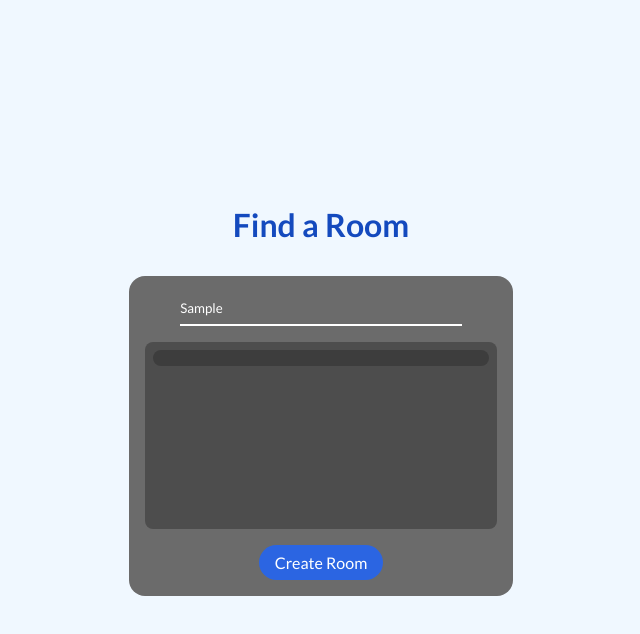
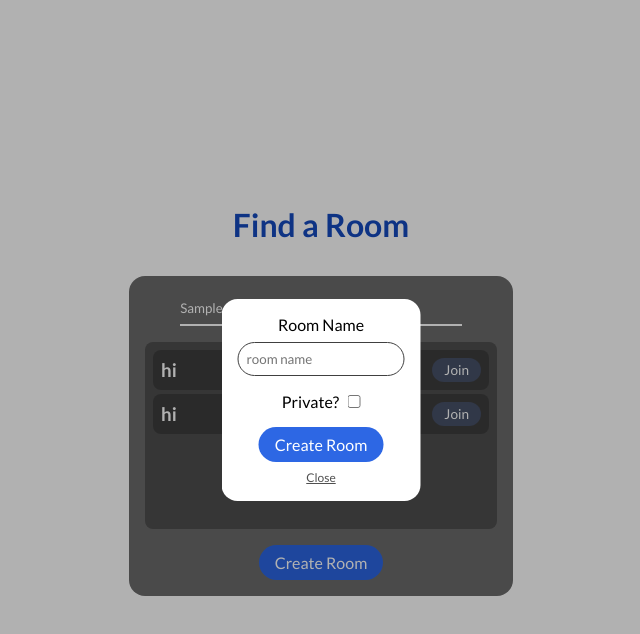
Before and after one commit to cayleb247/24, a Next.js app: page /rooms in a window 1280 px wide. Both pictures are taken after typing "Sample" into the empty fields and a click on the button "Create Room". Shown: the top 634 px of the page, without its empty margins (319-959 px from the left). Built offline with nearby package versions, Linux system fonts and the light colour scheme; no server answers.

Commit message:
Integrate socketIO rooms
Create dialog box to create new rooms
Check if room name is already taken

```diff
--- a/src/app/globals.css
+++ b/src/app/globals.css
@@ -4,7 +4,6 @@ html,
 body {
   max-width: 100vw;
   overflow-x: hidden;
-  background-color: aliceblue;
 }
 
 * {
--- a/src/app/rooms/page.js
+++ b/src/app/rooms/page.js
@@ -1,12 +1,19 @@
 "use client";
 
-import { useState } from "react";
+import { useState, useEffect } from "react";
 import styles from "./rooms.module.css";
 import RoomsList from "@/components/RoomsList";
-import CreateRoomButton from "@/components/CreateRoomButton";
+import CreateRoomDialog from "@/components/CreateRoomDialog";
+import { socket } from "@/socket.js"
 
 export default function Rooms() {
   const [search, setSearch] = useState(null);
+  const [dialogOpen, toggleDialog] = useState(false);
+
+  useEffect(() => {
+    console.log("Connected to socket:", socket.id); // might be undefined immediately
+  }, []);
+
   return (
     <div className={styles.container}>
       <h1 className={styles.title}>Find a Room</h1>
@@ -17,14 +24,14 @@ export default function Rooms() {
           placeholder="search rooms"
           name="search"
           onChange={(e) => {
-            setSearch(e.target.value)
-            console.log(search);
-        }
-        }
+            setSearch(e.target.value);
+          }}
         />
         <RoomsList search={search}></RoomsList>
-        <CreateRoomButton></CreateRoomButton>
+        <button onClick={() => toggleDialog(true)} className={styles.createRoomButton}>Create Room</button>
       </div>
+      <CreateRoomDialog isOpen={dialogOpen} onClose={() => toggleDialog(false)} />
+
     </div>
   );
 }
--- a/src/app/rooms/rooms.module.css
+++ b/src/app/rooms/rooms.module.css
@@ -7,6 +7,7 @@
   flex-direction: column;
   gap: 2rem;
   color: rgba(17, 72, 189, 0.988);
+  position: relative;
 }
 
 .title {
@@ -51,3 +52,18 @@
 .roomsList {
     overflow-y: scroll;
 }
+
+.createRoomButton {
+  font-size: 1rem;
+  box-sizing: border-box;
+  padding: 0.5rem 1rem 0.5rem 1rem;
+  border-radius: 2rem;
+  border: none;
+  cursor: pointer;
+  background-color: rgba(43, 102, 228, 0.988);
+  color: white;
+}
+
+.createRoomButton:hover {
+  background-color: rgba(71, 119, 223, 0.988)
+}
--- a/src/components/CreateRoomButton.js
+++ /dev/null
@@ -1,15 +0,0 @@
-import styles from './CreateRoomButton.module.css'
-
-
-export default function CreateRoomButton() {
-  function createRoom() {
-
-  }
-
-
-  return (
-    <button className={styles.createRoomButton} onClick={createRoom}>
-        Create Room
-    </button>
-  );
-}
--- a/src/components/CreateRoomButton.module.css
+++ /dev/null
@@ -1,14 +0,0 @@
-.createRoomButton {
-  font-size: 1rem;
-  box-sizing: border-box;
-  padding: 0.5rem 1rem 0.5rem 1rem;
-  border-radius: 2rem;
-  border: none;
-  cursor: pointer;
-  background-color: rgba(43, 102, 228, 0.988);
-  color: white;
-}
-
-.createRoomButton:hover {
-  background-color: rgba(71, 119, 223, 0.988)
-}
--- /dev/null
+++ b/src/components/CreateRoomDialog.js
@@ -0,0 +1,74 @@
+import { useState, useRef } from "react";
+import styles from "./CreateRoomDialog.module.css";
+import { socket } from "@/socket.js";
+
+export default function CreateRoomDialog(props) {
+  const [isPrivate, togglePrivate] = useState(false);
+  const [roomNameTaken, setRoomNameTaken] = useState(false);
+
+  const dialogRef = useRef();
+
+  if (props.isOpen && dialogRef.current) {
+    dialogRef.current.showModal(); // imperative DOM method
+  }
+
+  function closeDialog() {
+    dialogRef.current.close();
+    props.onClose(); // notify parent if needed
+  }
+
+  function createRoom(event) {
+    event.preventDefault();
+    const formData = new FormData(event.target); // event.target is the <form>
+    const roomName = formData.get("roomName");
+    socket.emit("room creation", roomName);
+  }
+
+  socket.on('room name taken', () => {
+    setRoomNameTaken(true);
+  })
+
+  return (
+    <dialog ref={dialogRef} className={styles.dialogContainer}>
+      <form onSubmit={createRoom}>
+        <div className={styles.inputContainer}>
+          <label htmlFor="roomName">Room Name</label>
+          <input
+            type="text"
+            name="roomName"
+            id="roomName"
+            placeholder="room name"
+          />
+          {roomNameTaken && <p>room name taken</p>}
+        </div>
+
+        <div className={styles.privacyContainer}>
+          <label htmlFor="roomName">Private?</label>
+          <input
+            type="checkbox"
+            onChange={(e) => {
+              togglePrivate(e.target.checked);
+            }}
+          />
+        </div>
+        {isPrivate && (
+          <div className={styles.inputContainer}>
+            <label htmlFor="roomCode">Room Code</label>
+            <input
+              type="text"
+              name="roomCode"
+              id="roomCode"
+              placeholder="room code"
+            />
+          </div>
+        )}
+        <div className={styles.buttonsContainer}>
+          <button type="submit">Create Room</button>
+          <p className={styles.closeButton} onClick={closeDialog}>
+            Close
+          </p>
+        </div>
+      </form>
+    </dialog>
+  );
+}
--- /dev/null
+++ b/src/components/CreateRoomDialog.module.css
@@ -0,0 +1,78 @@
+.dialogContainer {
+    background-color: white;
+    border-radius: 1rem;
+    box-sizing: border-box;
+    padding: 1rem;
+    position: absolute;
+    top: 50%;
+    left: 50%;
+    transform: translate(-50%, -50%);
+    border: none;
+
+}
+
+.dialogContainer::backdrop {
+    background-color: rgba(0, 0, 0, 0.305);
+}
+
+.dialogContainer form {
+    display: flex;
+    flex-direction: column;
+    align-items: center;
+    gap: 1rem;
+}
+
+.dialogContainer form input {
+    box-sizing: border-box;
+    padding: 0.5rem;
+    border-radius: 2rem;
+    border: 1px solid rgb(64, 64, 64);
+
+}
+
+.dialogContainer form input:focus {
+    outline: none;
+
+}
+
+.dialogContainer form button {
+  font-size: 1rem;
+  box-sizing: border-box;
+  padding: 0.5rem 1rem 0.5rem 1rem;
+  border-radius: 2rem;
+  border: none;
+  cursor: pointer;
+  background-color: rgba(43, 102, 228, 0.988);
+  color: white;
+}
+
+.dialogContainer form button:hover {
+  background-color: rgba(71, 119, 223, 0.988)
+}
+
+.inputContainer {
+    display: flex;
+    flex-direction: column;
+    align-items: center;
+    gap: 0.5rem;
+}
+
+.closeButton {
+    font-size: 0.75rem;
+    color: rgb(80, 80, 80);
+    text-decoration: underline;
+    cursor: pointer;
+}
+
+.privacyContainer {
+    display: flex;
+    gap: 0.5rem;
+    align-items: center;
+}
+
+.buttonsContainer {
+    display: flex;
+    flex-direction: column;
+    align-items: center;
+    gap: 0.5rem;
+}
--- a/src/components/Room.js
+++ b/src/components/Room.js
@@ -6,7 +6,8 @@ export default function Room(props) {
 
   return (
     <div className={styles.roomContainer}>
-        <h3>{props.roomName}</h3>
+        <h3>hi</h3>
+        <button>Join</button>
     </div>
   );
 }
--- a/src/components/Room.module.css
+++ b/src/components/Room.module.css
@@ -6,4 +6,21 @@
   box-sizing: border-box;
   padding: 0.5rem;
   color: white;
+  justify-content: space-between;
+  align-items: center;
 }
+
+.roomContainer button {
+  font-size: 0.85rem;
+  box-sizing: border-box;
+  padding: 0.25rem 0.75rem 0.25rem 0.75rem;
+  border-radius: 2rem;
+  border: none;
+  cursor: pointer;
+  background-color: rgb(70, 80, 103);
+  color: white;
+}
+
+.roomContainer button:hover {
+    background-color: rgb(87, 100, 129);
+}
--- a/src/components/RoomsList.js
+++ b/src/components/RoomsList.js
@@ -1,10 +1,15 @@
 import styles from "./RoomsList.module.css";
 import Room from "./Room.js";
+import { socket } from "@/socket.js"
+import { useEffect } from "react";
 // import rooms from "../../server.js"
 
 export default function RoomsList({ search }) {
-  console.log(search);
+    useEffect(() => {
+    console.log("Connected to sdawadocket:", socket.id); // might be undefined immediately
+  }, []);
   return <div className={styles.roomsListContainer}>
+    <Room></Room>
     <Room></Room>
   </div>;
 }
--- a/src/components/RoomsList.module.css
+++ b/src/components/RoomsList.module.css
@@ -1,8 +1,11 @@
 .roomsListContainer {
+    display: flex;
+    flex-direction: column;
     width: 100%;
     height: 100%;
     background-color: rgb(77, 77, 77);
     border-radius: 0.5rem;
     box-sizing: border-box;
     padding: 0.5rem;
+    gap: 0.25rem;
 }
```
Also changed, not shown: server.js (+20 -1 lines), public/x.svg (added). Lines whose indentation alone changed are shown as unchanged.
